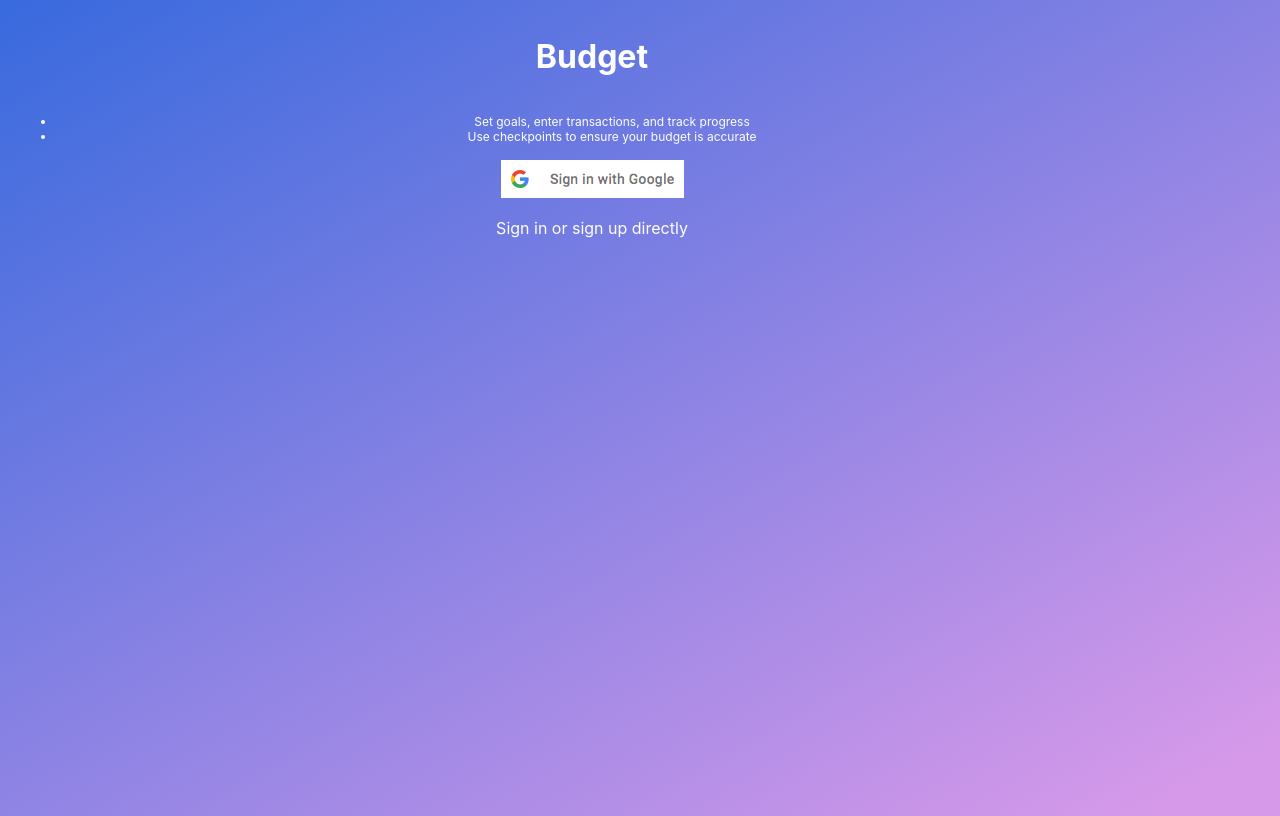
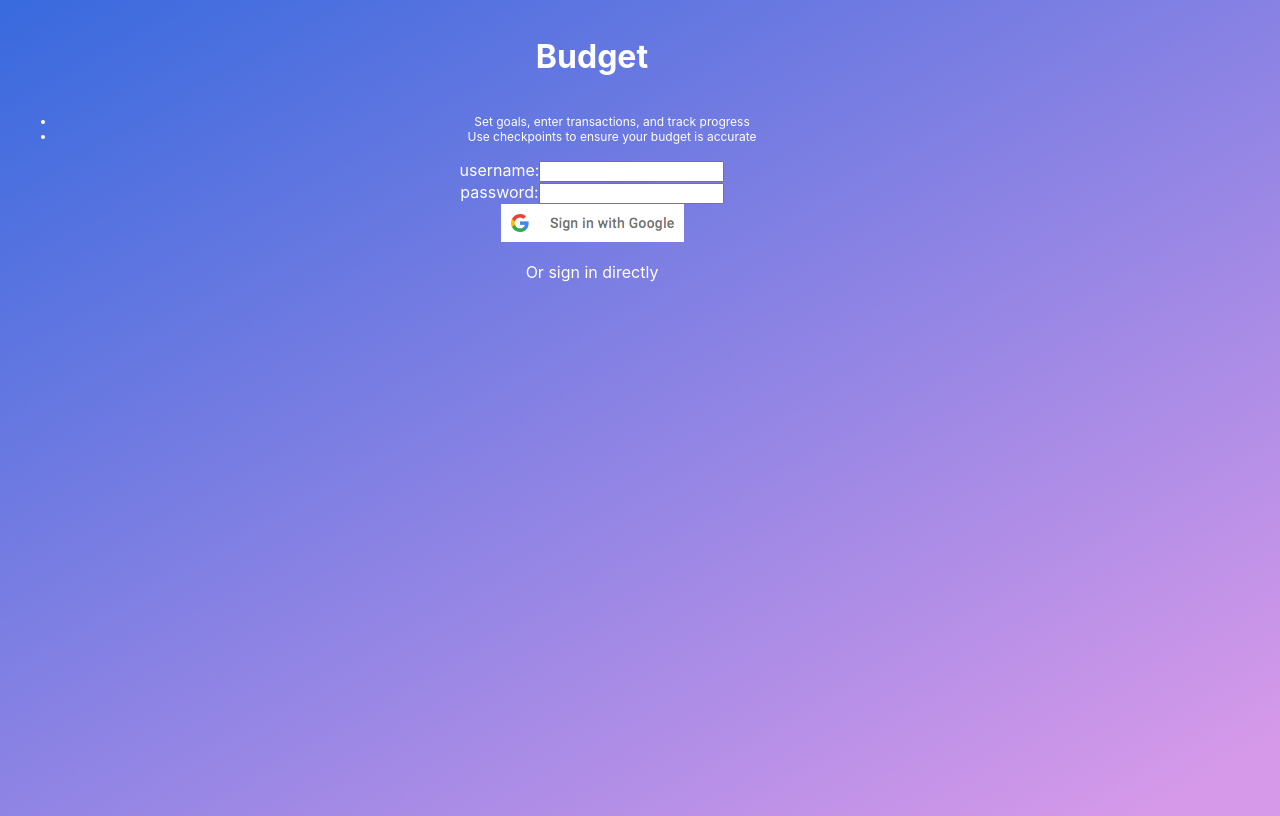
Before and after one commit to norogoth/plan_z_frontend, a React (Create React App) app: page / in a window 1280 px wide. Built offline with nearby package versions, Linux system fonts and the light colour scheme; the HTML template or start-up script is replaced by a standard one.

Commit message:
router dom working

```diff
--- a/package.json
+++ b/package.json
@@ -9,6 +9,7 @@
     "react": "^17.0.2",
     "react-dom": "^17.0.2",
     "react-google-button": "^0.7.2",
+    "react-router-dom": "^5.2.0",
     "react-scripts": "4.0.3",
     "web-vitals": "^1.1.1"
   },
--- a/src/App.css
+++ b/src/App.css
@@ -61,7 +61,9 @@ body {
 	text-align: center;
 	display: flex;
 	flex-direction: column;
-		justify-content: center;
+	align-content: space-around;
+
+	height:100vh;
 }
 
 .feature-li {
--- a/src/App.js
+++ b/src/App.js
@@ -1,10 +1,12 @@
 import './App.css';
 import LoginPage from './LoginPage';
+import { BrowserRouter as Router, Route, Link } from 'react-router-dom';
 
 function App() {
-
 	return (
-		<LoginPage/>
+		<Router>
+			<Route path="/" component = {LoginPage} />
+		</Router>
 	);
 }
 
--- a/src/LoginPage.js
+++ b/src/LoginPage.js
@@ -8,17 +8,23 @@ export default function LoginPage() {
         <div>
 			<div className="contentDiv">
 				<h1 className="display-1"> Budget</h1>
-				<ul>
+				<ul className="featureList">
 					<li className="feature-li">Set goals, enter transactions, and track progress</li>
 					<li className="feature-li">Use checkpoints to ensure your budget is accurate</li>
 				</ul>
 				<div className="loginDiv">
-					<div className="googleDiv">
-						<button onClick = {() => handleClick()} className="googleLoginButton">
-							<img alt="Google login" className="googleLoginImage" src="googleButton.png"/>
-						</button>
-						<p>Sign in or sign up directly</p>
+					<div className="usernameDiv">
+						<label>username:</label><input></input>
 					</div>
+					<div className="passwordDiv">
+						<label>password:</label><input></input>
+					</div>
+				</div>
+				<div className="googleDiv">
+					<button onClick = {() => handleClick()} className="googleLoginButton">
+						<img alt="Google login" className="googleLoginImage" src="googleButton.png"/>
+					</button>
+					<p>Or sign in directly</p>
 				</div>
 			</div>
         </div>
```
Also changed, not shown: 1 other file (tests, documents, lock files or other folders). Lines whose indentation alone changed are shown as unchanged.
